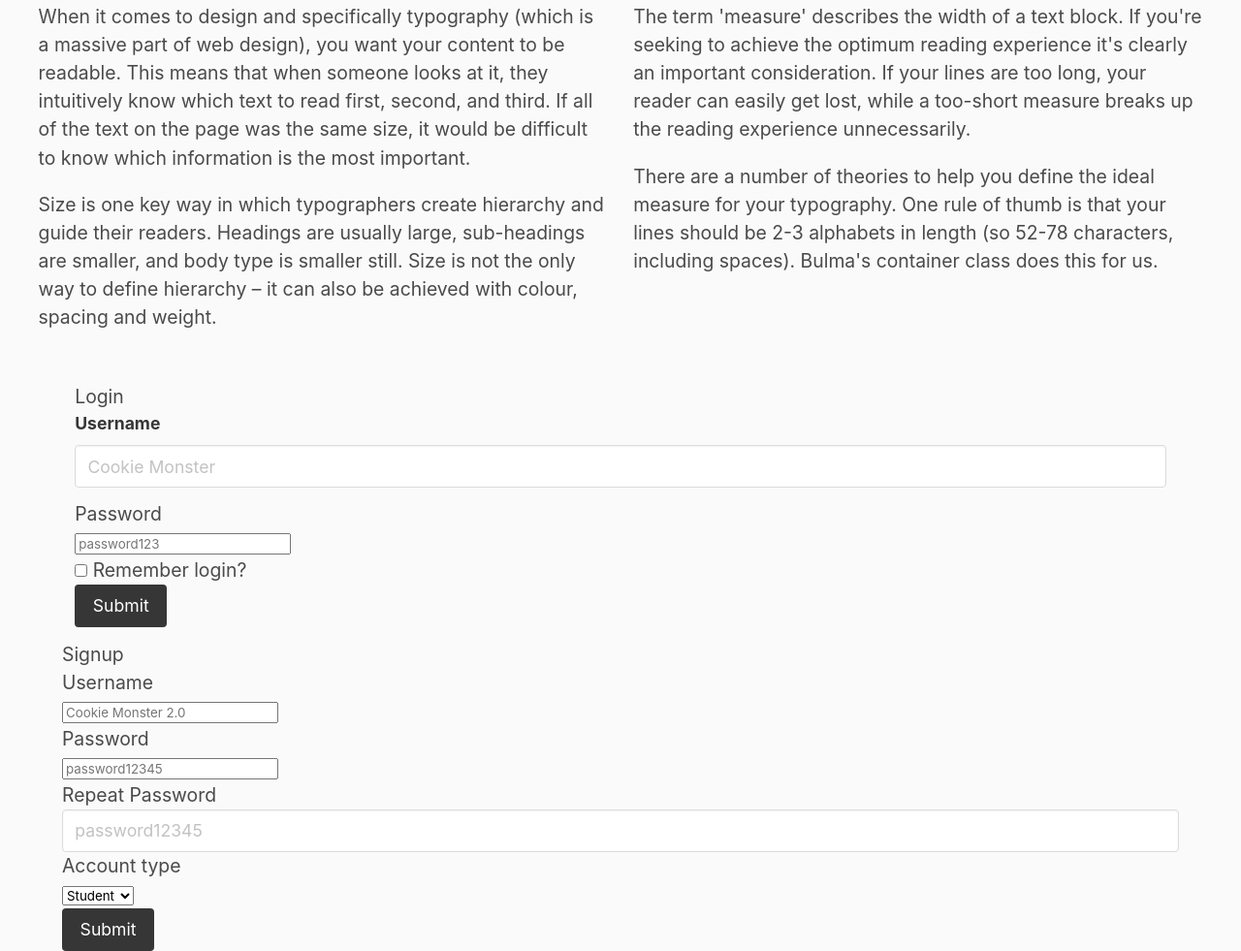
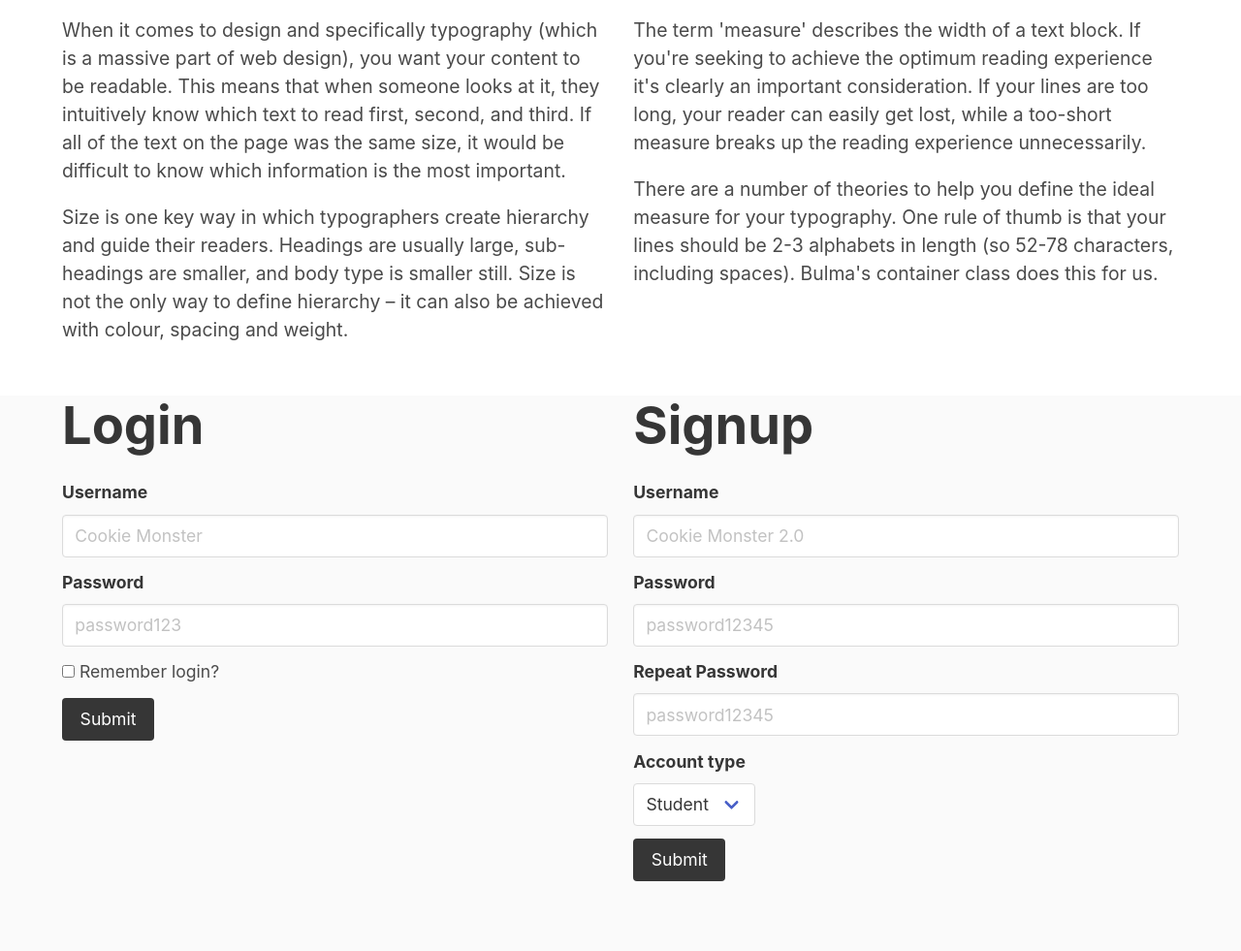
Before and after one commit to jdmar3-comp426/a02-jdreeses, a website: page index.html in a window 1280 px wide. Shown: the part 3447-4428 px from the top of the page at 97% size. After the commit the page ends 4369 px from the top, so only its background shows below. Drawn offline with nearby package versions, Linux system fonts and the light colour scheme; a web font is replaced by a local one.

Commit message:
workingggg

```diff
--- a/index.html
+++ b/index.html
@@ -115,8 +115,8 @@
         </div>
     </div>
 </section>
-<section class="section">
-    <div class="columns">
+<section class="section has-background-white">
+    <div class="container">
         <div class="content">
             <div class="columns">
                 <div class="column">
@@ -153,9 +153,9 @@
 </section>
 <section class="">
     <div class="container">
-        <div class="">
+        <div class="columns">
             <div class="column">
-                <h1 class="">Login</h1>
+                <h1 class="title has-text-weight-bold">Login</h1>
                 <form>
                     <div class="field">
                         <label class="label">Username</label>
@@ -163,52 +163,52 @@
                             <input class="input" type="text" placeholder="Cookie Monster" name="username">
                         </div>
                     </div>
-                    <div class="">
-                        <label class="">Password</label>
-                        <div class="">
-                            <input class="" type="password" placeholder="password123" name="password">
+                    <div class="field">
+                        <label class="label">Password</label>
+                        <div class="control">
+                            <input class="input" type="password" placeholder="password123" name="password">
                         </div>
                     </div>
-                    <div class="">
-                        <div class="">
-                            <label class="checkbox">
+                    <div class="field">
+                        <div class="control">
+                            <label class="">
                                 <input type="checkbox" name="remember">
                                 Remember login?
                             </label>
                         </div>
                     </div>
-                    <div class="">
-                        <div class="">
+                    <div class="field">
+                        <div class="control">
                             <button class="button is-dark" type="submit">Submit</button>
                         </div>
                     </div>
                 </form>
             </div>
-            <div class="">
-                <h1 class="">Signup</h1>
+            <div class="column">
+                <h1 class="title has-text-weight-bold">Signup</h1>
                 <form>
-                    <div class="">
-                        <label class="">Username</label>
-                        <div class="">
-                            <input class="" type="text" placeholder="Cookie Monster 2.0" name="username">
+                    <div class="field">
+                        <label class="label">Username</label>
+                        <div class="control">
+                            <input class="input" type="text" placeholder="Cookie Monster 2.0" name="username">
                         </div>
                     </div>
-                    <div class="">
-                        <label class="">Password</label>
-                        <div class="">
-                            <input class="" type="password" placeholder="password12345">
+                    <div class="field">
+                        <label class="label">Password</label>
+                        <div class="control">
+                            <input class="input" type="password" placeholder="password12345">
                         </div>
                     </div>
-                    <div class="">
-                        <label class="">Repeat Password</label>
-                        <div class="">
+                    <div class="field">
+                        <label class="label">Repeat Password</label>
+                        <div class="control">
                             <input class="input" type="password" placeholder="password12345" name="password">
                         </div>
                     </div>
-                    <div class="">
-                        <label class="">Account type</label>
-                        <div class="">
-                            <div class="">
+                    <div class="field">
+                        <label class="label">Account type</label>
+                        <div class="control">
+                            <div class="select">
                                 <select name="accountType">
                                     <option>Student</option>
                                     <option>Teacher</option>
@@ -216,9 +216,8 @@
                             </div>
                         </div>
                     </div>
-                    <div class="">
-                        <div class="">
-                    <div class="">
+                    <div class="field">
+                        <div class="control">
                             <button class="button is-dark" type="submit">Submit</button>
                         </div>
                     </div>
```
